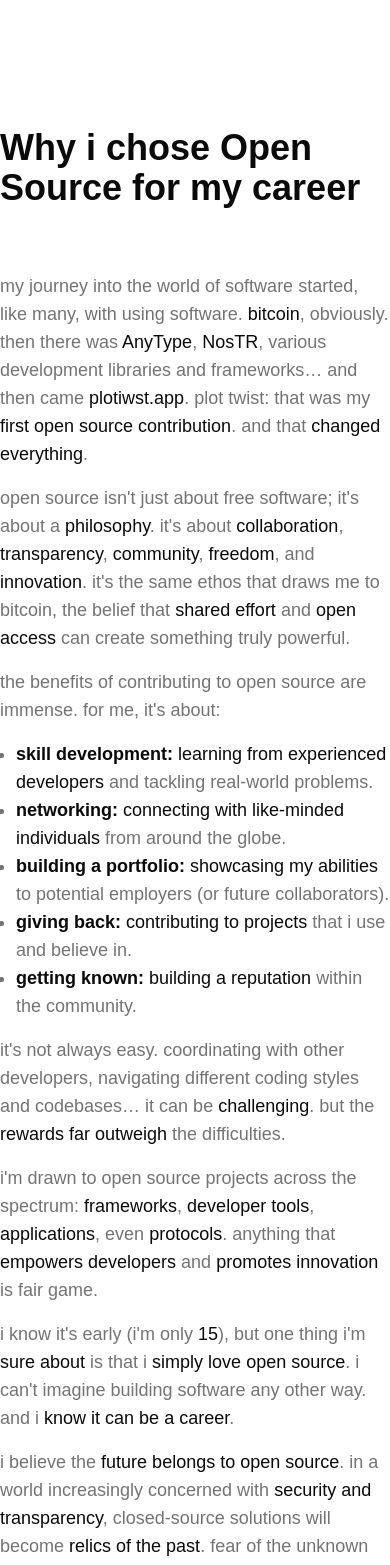
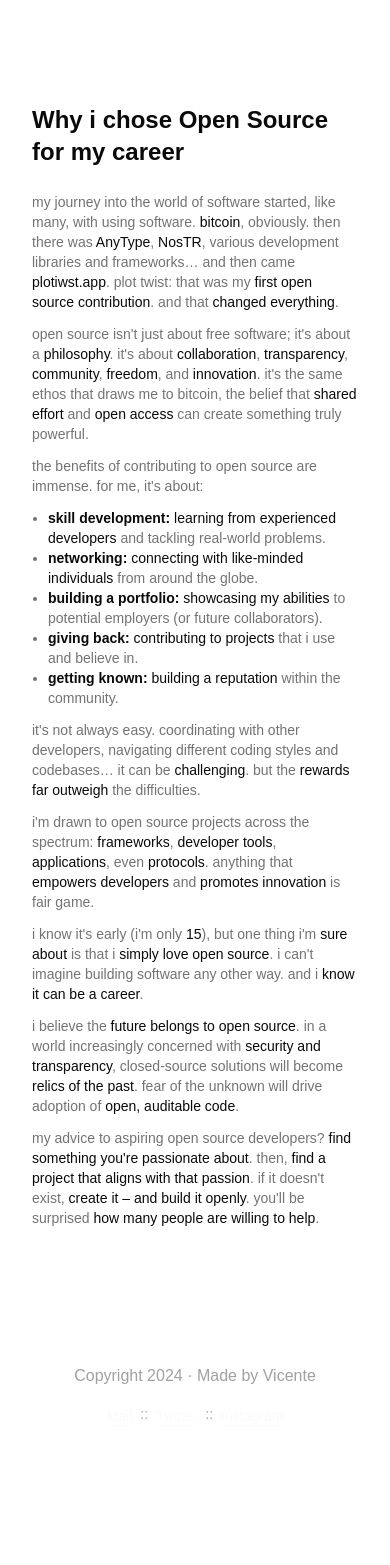
Before and after one commit to Vicentesan/vicentesan.dev, a Next.js app: page /blog/why-i-choose-open-source-for-my-career in a window 390 px wide. Shown: the top 1565 px of the page. After the commit the page ends 1476 px from the top, so only its background shows below. Built offline with nearby package versions, Linux system fonts and the light colour scheme.

Commit message:
feat: add responsivity into blog

```diff
--- a/src/app/blog/how-i-got-started-in-development/page.tsx
+++ b/src/app/blog/how-i-got-started-in-development/page.tsx
@@ -38,11 +38,13 @@
 
 export default function Page() {
   return (
-    <div className="-mb-24 flex w-full flex-col gap-16">
-      <h1 className="text-4xl font-bold">How I Got Started in Development</h1>
+    <div className="mx-auto flex w-full max-w-4xl flex-col gap-6 px-4 sm:gap-8 sm:px-6 md:gap-16 md:px-8">
+      <h1 className="mt-6 text-2xl font-bold sm:mt-8 sm:text-3xl md:mt-10 md:text-4xl">
+        How I Got Started in Development
+      </h1>
 
-      <div className="flex flex-col gap-4">
-        <p className="text-muted-foreground text-lg">
+      <div className="flex flex-col gap-3 md:gap-4">
+        <p className="text-muted-foreground text-sm sm:text-base md:text-lg">
           March 2020. Brazil. Covid hits. I'm ten like most kids, i didn't grasp
           the gravity. School, friends, games – that was my world. When the
           government announced a{' '}
@@ -52,7 +54,7 @@
           <span className="text-foreground">More Fortnite?</span> SIGN. ME. UP.
         </p>
 
-        <p className="text-muted-foreground text-lg">
+        <p className="text-muted-foreground text-sm sm:text-base md:text-lg">
           That "vacation" stretched from days to weeks to…{' '}
           <span className="text-foreground">forever</span>. Suddenly, being
           stuck inside wasn't so fun. BUT, a surprising thing happened:{' '}
@@ -69,7 +71,7 @@
           .
         </p>
 
-        <p className="text-muted-foreground text-lg">
+        <p className="text-muted-foreground text-sm sm:text-base md:text-lg">
           Then, FiveM sparked my curiosity. Every server had similar Discord
           bots for whitelisting and permissions.{' '}
           <span className="text-foreground">"How do they MAKE these?"</span> I
@@ -81,7 +83,7 @@
           <span className="text-foreground">it all began</span>.
         </p>
 
-        <p className="text-muted-foreground text-lg">
+        <p className="text-muted-foreground text-sm sm:text-base md:text-lg">
           My first bot? A basic whitelist tool. Clunky, buggy, limited… but{' '}
           <span className="text-foreground">MINE</span>. Seeing it work, even in
           its rough state, was an{' '}
@@ -92,7 +94,7 @@
           <span className="text-foreground">diving deeper</span>.
         </p>
 
-        <p className="text-muted-foreground text-lg">
+        <p className="text-muted-foreground text-sm sm:text-base md:text-lg">
           A few weeks later, a FiveM server I frequented{' '}
           <span className="text-foreground">needed a dev</span>. Without
           hesitation, I messaged the admin:{' '}
@@ -103,7 +105,7 @@
           <span className="text-foreground">they "hired" me!</span>
         </p>
 
-        <p className="text-muted-foreground text-lg">
+        <p className="text-muted-foreground text-sm sm:text-base md:text-lg">
           No pay, but{' '}
           <span className="text-foreground">admin powers and tasks</span>{' '}
           awaited. My first{' '}
@@ -122,7 +124,7 @@
           .
         </p>
 
-        <p className="text-muted-foreground text-lg">
+        <p className="text-muted-foreground text-sm sm:text-base md:text-lg">
           It wasn't easy, but finishing that bot was{' '}
           <span className="text-foreground">exhilarating</span>. It was my{' '}
           <span className="text-foreground">first major dev challenge</span>.
@@ -137,7 +139,7 @@
           …
         </p>
 
-        <p className="text-muted-foreground text-lg">
+        <p className="text-muted-foreground pb-6 text-sm sm:pb-8 sm:text-base md:pb-12 md:text-lg">
           And that was just the{' '}
           <span className="text-foreground">
             beginning of my development journey
--- a/src/app/blog/layout.tsx
+++ b/src/app/blog/layout.tsx
@@ -3,5 +3,9 @@
 }: {
   children: React.ReactNode
 }) {
-  return <div className="my-20 flex max-w-3xl">{children}</div>
+  return (
+    <div className="mx-auto flex w-full flex-col gap-10 px-4 py-8 sm:gap-12 sm:px-6 sm:py-12 md:gap-16 md:px-8 md:py-20">
+      {children}
+    </div>
+  )
 }
--- a/src/app/blog/why-i-choose-open-source-for-my-career/page.tsx
+++ b/src/app/blog/why-i-choose-open-source-for-my-career/page.tsx
@@ -39,13 +39,13 @@
 
 export default function Page() {
   return (
-    <div className="-mb-24 flex w-full flex-col gap-16">
-      <h1 className="text-4xl font-bold">
+    <div className="mx-auto flex w-full max-w-4xl flex-col gap-6 px-4 sm:gap-8 sm:px-6 md:gap-16 md:px-8">
+      <h1 className="mt-6 text-2xl font-bold sm:mt-8 sm:text-3xl md:mt-10 md:text-4xl">
         Why i chose Open Source for my career{' '}
       </h1>
 
-      <div className="flex flex-col gap-4">
-        <p className="text-muted-foreground text-lg">
+      <div className="flex flex-col gap-3 md:gap-4">
+        <p className="text-muted-foreground text-sm sm:text-base md:text-lg">
           my journey into the world of software started, like many, with using
           software. <span className="text-foreground">bitcoin</span>, obviously.
           then there was <span className="text-foreground">AnyType</span>,{' '}
@@ -62,7 +62,7 @@
           .
         </p>
 
-        <p className="text-muted-foreground text-lg">
+        <p className="text-muted-foreground text-sm sm:text-base md:text-lg">
           open source isn't just about free software; it's about a{' '}
           <span className="text-foreground">philosophy</span>. it's about{' '}
           <span className="text-foreground">collaboration</span>,{' '}
@@ -76,13 +76,13 @@
           something truly powerful.
         </p>
 
-        <div className="flex flex-col gap-4">
-          <p className="text-muted-foreground text-lg">
+        <div className="flex flex-col gap-3 md:gap-4">
+          <p className="text-muted-foreground text-sm sm:text-base md:text-lg">
             the benefits of contributing to open source are immense. for me,
             it's about:
           </p>
 
-          <ul className="text-muted-foreground list-disc pl-4 text-lg">
+          <ul className="text-muted-foreground list-disc pl-4 text-sm sm:text-base md:text-lg">
             <li>
               <span className="text-foreground font-bold">
                 skill development:{' '}
@@ -123,7 +123,7 @@
           </ul>
         </div>
 
-        <p className="text-muted-foreground text-lg">
+        <p className="text-muted-foreground text-sm sm:text-base md:text-lg">
           it's not always easy. coordinating with other developers, navigating
           different coding styles and codebases… it can be{' '}
           <span className="text-foreground">challenging</span>. but the
@@ -131,7 +131,7 @@
           difficulties.
         </p>
 
-        <p className="text-muted-foreground text-lg">
+        <p className="text-muted-foreground text-sm sm:text-base md:text-lg">
           i'm drawn to open source projects across the spectrum:{' '}
           <span className="text-foreground">frameworks</span>,{' '}
           <span className="text-foreground">developer tools</span>,{' '}
@@ -142,7 +142,7 @@
           game.
         </p>
 
-        <p className="text-muted-foreground text-lg">
+        <p className="text-muted-foreground text-sm sm:text-base md:text-lg">
           i know it's early (i'm only{' '}
           <span className="text-foreground">15</span>), but one thing i'm{' '}
           <span className="text-foreground">sure about</span> is that i{' '}
@@ -151,7 +151,7 @@
           <span className="text-foreground">know it can be a career</span>.
         </p>
 
-        <p className="text-muted-foreground text-lg">
+        <p className="text-muted-foreground text-sm sm:text-base md:text-lg">
           i believe the{' '}
           <span className="text-foreground">future belongs to open source</span>
           . in a world increasingly concerned with{' '}
@@ -162,7 +162,7 @@
           <span className="text-foreground"> open, auditable code</span>.
         </p>
 
-        <p className="text-muted-foreground text-lg">
+        <p className="text-muted-foreground pb-6 text-sm sm:pb-8 sm:text-base md:pb-12 md:text-lg">
           my advice to aspiring open source developers?{' '}
           <span className="text-foreground">
             find something you're passionate about
```
Also changed, not shown: src/app/blog/how-bitcoin-shapes-my-worldview-as-a-developer/page.tsx (+12 -12 lines).
